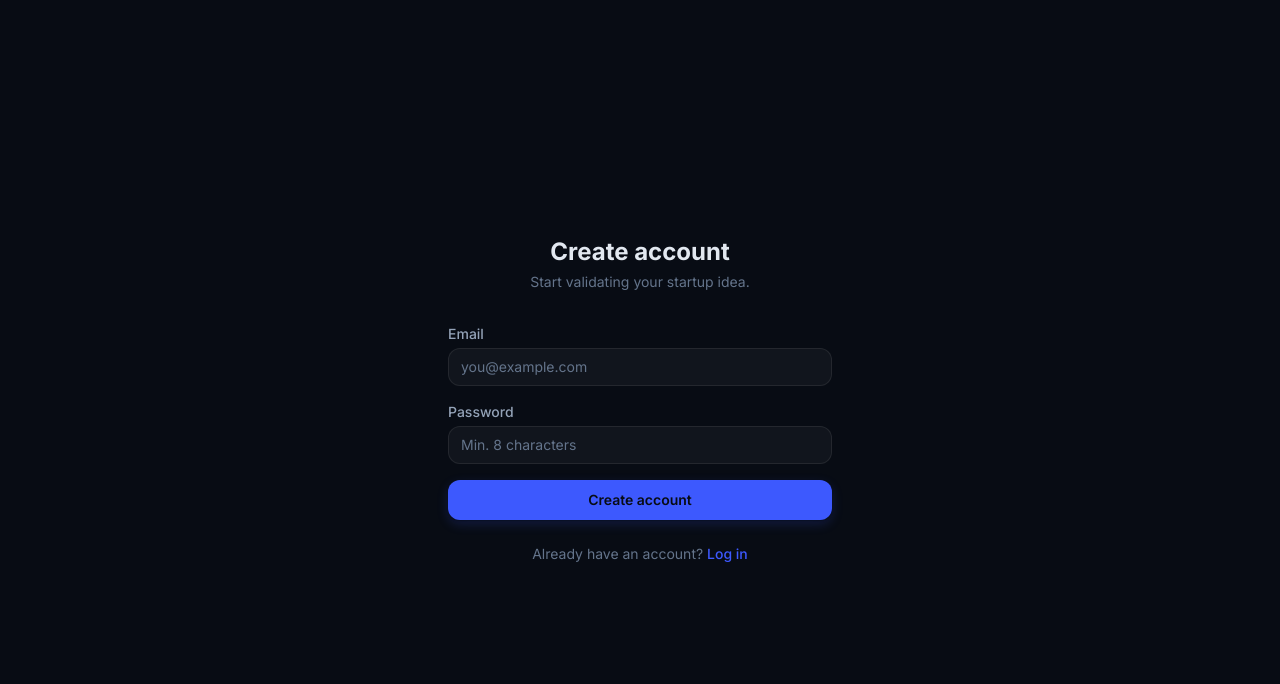
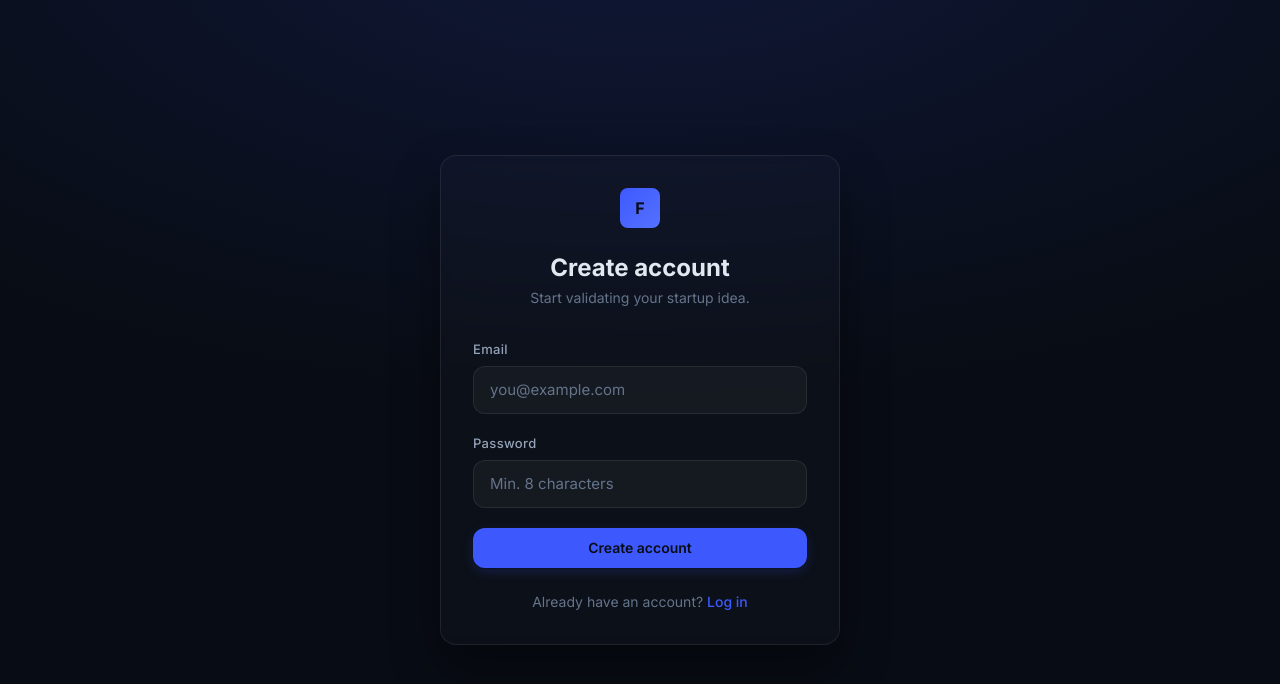
Before and after one commit to GarvGangwani/Fivvle, a Next.js app in the folder frontend/: page /signup in a window 1280 px wide. Shown: the top 684 px of the page. Built offline with nearby package versions, Linux system fonts and the light colour scheme; no server answers.

Commit message:
fix(frontend): auth + homepage polish — gradient glow, card wrapper, logo, entrance animations

```diff
--- a/frontend/app/(auth)/login/page.tsx
+++ b/frontend/app/(auth)/login/page.tsx
@@ -3,6 +3,7 @@
 import { useState, type FormEvent } from "react";
 import { useRouter } from "next/navigation";
 import { FirebaseError } from "firebase/app";
+import { FivvleLogo } from "@/components/layout/FivvleLogo";
 import { useAuth } from "@/lib/auth-context";
 
 const FIREBASE_ERROR_MESSAGES: Record<string, string> = {
@@ -60,8 +61,12 @@ export default function LoginPage() {
   }
 
   return (
-    <div className="flex min-h-screen flex-col items-center justify-center bg-[var(--fv-bg)] px-4 py-16">
-      <div className="w-full max-w-sm">
+    <div className="relative flex min-h-screen items-center justify-center bg-[var(--fv-bg)] px-4">
+      <div className="pointer-events-none absolute inset-0 bg-[radial-gradient(ellipse_80%_60%_at_50%_-10%,rgba(61,89,254,0.15),transparent)]" />
+
+      <div className="fv-fade-up w-full max-w-[400px] rounded-2xl border border-white/[0.08] bg-white/[0.02] p-8 shadow-[0_24px_48px_rgba(0,0,0,0.4)] backdrop-blur-sm">
+        <FivvleLogo size={40} className="mx-auto mb-6" />
+
         <div className="mb-8 text-center">
           <h1 className="text-2xl font-bold text-[var(--fv-text)]">Welcome back</h1>
           <p className="mt-1 text-sm text-[var(--fv-text-muted)]">
@@ -69,11 +74,11 @@ export default function LoginPage() {
           </p>
         </div>
 
-        <form onSubmit={handleSubmit} noValidate className="space-y-4">
+        <form onSubmit={handleSubmit} noValidate className="space-y-5">
           <div>
             <label
               htmlFor="email"
-              className="block text-sm font-medium text-[var(--fv-text-soft)]"
+              className="mb-1.5 block text-[13px] font-medium tracking-wide text-[var(--fv-text-soft)]"
             >
               Email
             </label>
@@ -85,7 +90,7 @@ export default function LoginPage() {
               value={email}
               onChange={(e) => setEmail(e.target.value)}
               disabled={loading}
-              className="fv-input mt-1 block w-full px-3 py-2 text-sm placeholder:text-[var(--fv-text-muted)] disabled:opacity-50"
+              className="fv-input block w-full px-4 py-3 text-[15px] placeholder:text-[var(--fv-text-muted)] disabled:opacity-50"
               placeholder="you@example.com"
             />
           </div>
@@ -93,7 +98,7 @@ export default function LoginPage() {
           <div>
             <label
               htmlFor="password"
-              className="block text-sm font-medium text-[var(--fv-text-soft)]"
+              className="mb-1.5 block text-[13px] font-medium tracking-wide text-[var(--fv-text-soft)]"
             >
               Password
             </label>
@@ -105,7 +110,7 @@ export default function LoginPage() {
               value={password}
               onChange={(e) => setPassword(e.target.value)}
               disabled={loading}
-              className="fv-input mt-1 block w-full px-3 py-2 text-sm placeholder:text-[var(--fv-text-muted)] disabled:opacity-50"
+              className="fv-input block w-full px-4 py-3 text-[15px] placeholder:text-[var(--fv-text-muted)] disabled:opacity-50"
               placeholder="Your password"
             />
           </div>
--- a/frontend/app/(auth)/signup/page.tsx
+++ b/frontend/app/(auth)/signup/page.tsx
@@ -3,6 +3,7 @@
 import { useState, type FormEvent } from "react";
 import { useRouter } from "next/navigation";
 import { FirebaseError } from "firebase/app";
+import { FivvleLogo } from "@/components/layout/FivvleLogo";
 import { useAuth } from "@/lib/auth-context";
 
 const FIREBASE_ERROR_MESSAGES: Record<string, string> = {
@@ -56,8 +57,12 @@ export default function SignupPage() {
   }
 
   return (
-    <div className="flex min-h-screen flex-col items-center justify-center bg-[var(--fv-bg)] px-4 py-16">
-      <div className="w-full max-w-sm">
+    <div className="relative flex min-h-screen items-center justify-center bg-[var(--fv-bg)] px-4">
+      <div className="pointer-events-none absolute inset-0 bg-[radial-gradient(ellipse_80%_60%_at_50%_-10%,rgba(61,89,254,0.15),transparent)]" />
+
+      <div className="fv-fade-up w-full max-w-[400px] rounded-2xl border border-white/[0.08] bg-white/[0.02] p-8 shadow-[0_24px_48px_rgba(0,0,0,0.4)] backdrop-blur-sm">
+        <FivvleLogo size={40} className="mx-auto mb-6" />
+
         <div className="mb-8 text-center">
           <h1 className="text-2xl font-bold text-[var(--fv-text)]">Create account</h1>
           <p className="mt-1 text-sm text-[var(--fv-text-muted)]">
@@ -65,11 +70,11 @@ export default function SignupPage() {
           </p>
         </div>
 
-        <form onSubmit={handleSubmit} noValidate className="space-y-4">
+        <form onSubmit={handleSubmit} noValidate className="space-y-5">
           <div>
             <label
               htmlFor="email"
-              className="block text-sm font-medium text-[var(--fv-text-soft)]"
+              className="mb-1.5 block text-[13px] font-medium tracking-wide text-[var(--fv-text-soft)]"
             >
               Email
             </label>
@@ -81,7 +86,7 @@ export default function SignupPage() {
               value={email}
               onChange={(e) => setEmail(e.target.value)}
               disabled={loading}
-              className="fv-input mt-1 block w-full px-3 py-2 text-sm placeholder:text-[var(--fv-text-muted)] disabled:opacity-50"
+              className="fv-input block w-full px-4 py-3 text-[15px] placeholder:text-[var(--fv-text-muted)] disabled:opacity-50"
               placeholder="you@example.com"
             />
           </div>
@@ -89,7 +94,7 @@ export default function SignupPage() {
           <div>
             <label
               htmlFor="password"
-              className="block text-sm font-medium text-[var(--fv-text-soft)]"
+              className="mb-1.5 block text-[13px] font-medium tracking-wide text-[var(--fv-text-soft)]"
             >
               Password
             </label>
@@ -102,7 +107,7 @@ export default function SignupPage() {
               value={password}
               onChange={(e) => setPassword(e.target.value)}
               disabled={loading}
-              className="fv-input mt-1 block w-full px-3 py-2 text-sm placeholder:text-[var(--fv-text-muted)] disabled:opacity-50"
+              className="fv-input block w-full px-4 py-3 text-[15px] placeholder:text-[var(--fv-text-muted)] disabled:opacity-50"
               placeholder="Min. 8 characters"
             />
           </div>
--- a/frontend/app/globals.css
+++ b/frontend/app/globals.css
@@ -86,6 +86,25 @@ body {
 
 .fv-msg-enter {
   animation: fv-msg-enter 300ms ease-out both;
+}
+
+@keyframes fv-fade-up {
+  from {
+    opacity: 0;
+    transform: translateY(16px);
+  }
+  to {
+    opacity: 1;
+    transform: translateY(0);
+  }
+}
+
+.fv-fade-up {
+  animation: fv-fade-up 600ms ease-out both;
+}
+
+.fv-fade-up-delay {
+  animation: fv-fade-up 600ms ease-out 150ms both;
 }
 
 .fv-tab-pill {
--- a/frontend/app/page.tsx
+++ b/frontend/app/page.tsx
@@ -2,8 +2,10 @@ import Link from "next/link";
 
 export default function HomePage() {
   return (
-    <main className="flex min-h-screen flex-col items-center justify-center gap-8 px-4 py-16">
-      <div className="flex flex-col items-center text-center">
+    <main className="relative flex min-h-screen flex-col items-center justify-center gap-8 px-4 py-24 sm:py-32">
+      <div className="pointer-events-none absolute inset-0 bg-[radial-gradient(ellipse_80%_60%_at_50%_-10%,rgba(61,89,254,0.15),transparent)]" />
+
+      <div className="relative flex flex-col items-center text-center">
         <div
           className="fv-f-logo mb-6"
           style={{ width: 48, height: 48, fontSize: 24 }}
@@ -11,22 +13,22 @@ export default function HomePage() {
         >
           F
         </div>
-        <h1 className="text-5xl font-bold tracking-tight text-[var(--fv-text)]">
+        <h1 className="fv-fade-up text-5xl font-bold tracking-[-0.03em] text-[var(--fv-text)]">
           Fivvle
         </h1>
-        <p className="mt-3 text-xl text-[var(--fv-text-muted)]">
+        <p className="fv-fade-up-delay mt-3 text-xl text-[var(--fv-text-muted)]">
           Validate your startup idea with real signal.
         </p>
-        <p className="mt-3 max-w-md text-sm leading-relaxed text-[var(--fv-text-soft)]">
+        <p className="fv-fade-up-delay mt-3 max-w-md text-sm leading-relaxed text-[var(--fv-text-soft)]">
           Research demand, publish a landing page, and measure real interest —
           before you invest months building.
         </p>
       </div>
 
-      <div className="flex flex-col items-center gap-3 sm:flex-row">
+      <div className="fv-fade-up-delay relative flex flex-col items-center gap-3 sm:flex-row">
         <Link
           href="/signup"
-          className="fv-btn-primary w-full justify-center px-8 py-3 text-sm no-underline sm:w-auto"
+          className="fv-btn-primary w-full justify-center px-8 py-3 text-sm no-underline shadow-[0_1px_2px_rgba(0,0,0,0.4),0_8px_20px_rgba(61,89,254,0.25)] sm:w-auto"
         >
           Get started
         </Link>
```
